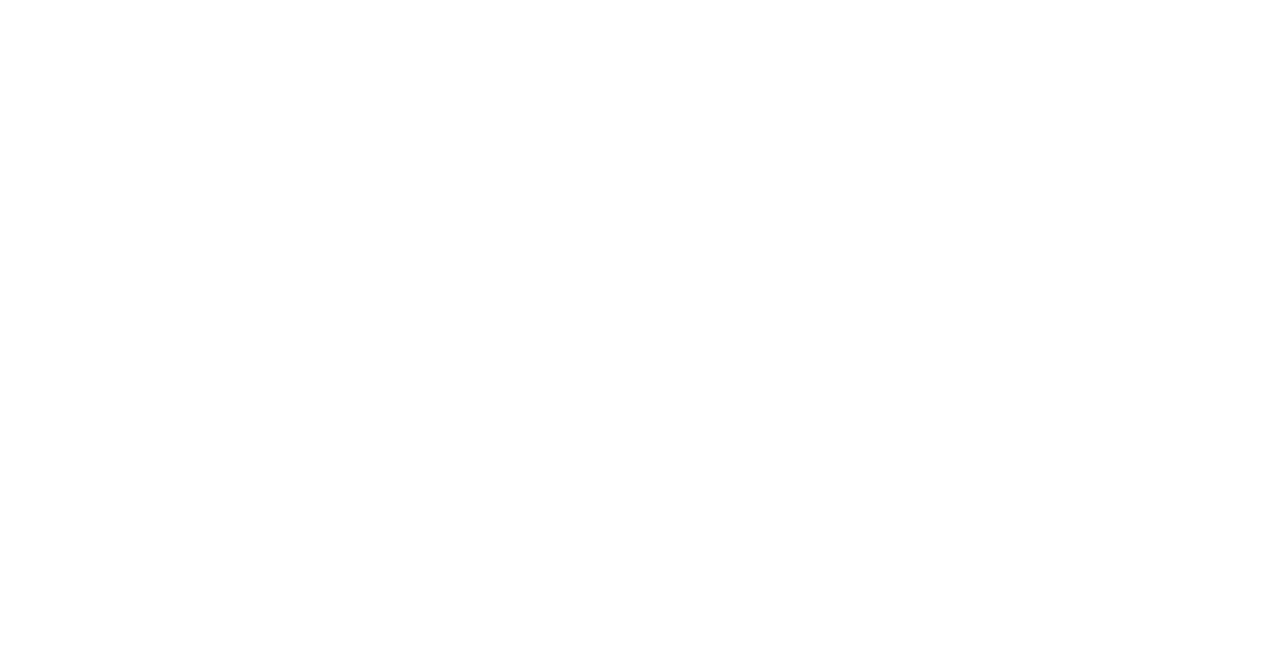
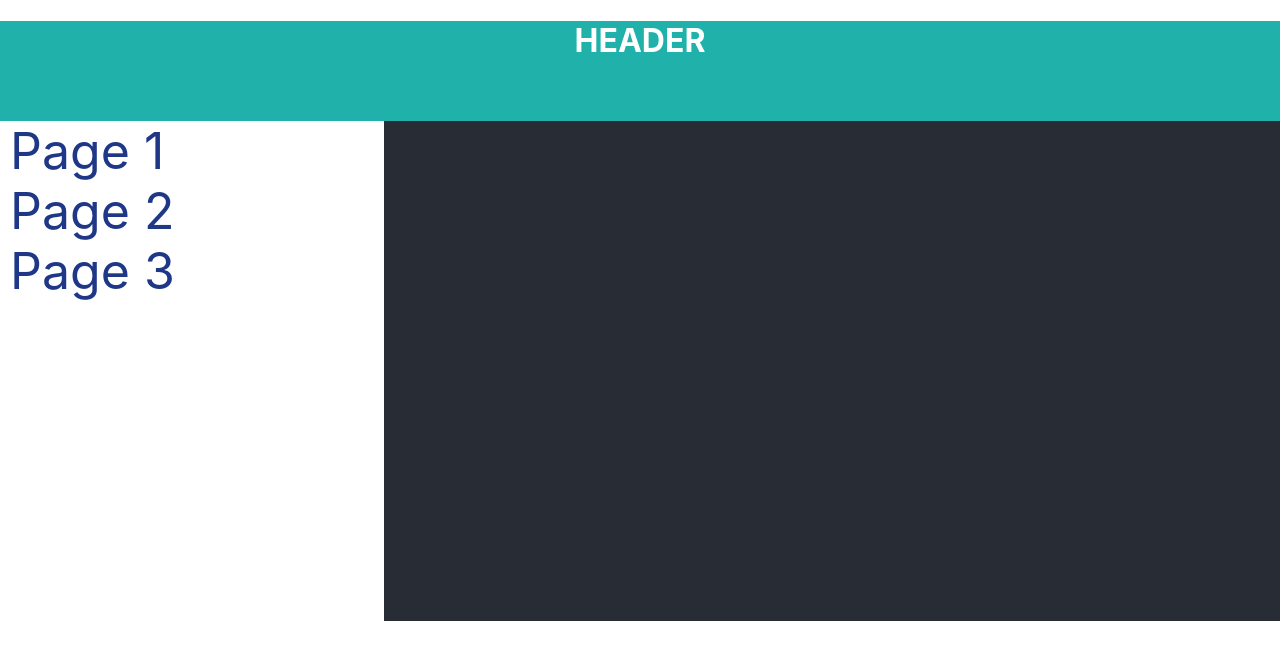
Before and after one commit to IJTINK7/additional_lessons, a React (Create React App) app: page / in a window 1280 px wide. Shown: the top 660 px of the page. Built offline with nearby package versions, Linux system fonts and the light colour scheme.

Commit message:
Using "Outlet" component instead of "Routes" component

```diff
--- a/src/App.tsx
+++ b/src/App.tsx
@@ -1,17 +1,30 @@
-import React, {useState} from 'react';
+import React from 'react';
 import './App.css';
-import {Site} from "./components/Site";
-import {Outlet, Routes} from "react-router-dom";
-
+import {NavLink, Outlet} from "react-router-dom";
+import styles from "./components/Site.module.css";
+import {s} from "./components/pages/_styles";
 
 function App() {
     return (
         <div>
-            <Outlet/>
-            {/*<Site/>*/}
+            <div>
+                <div className={styles.header}><h1>HEADER</h1></div>
+                <div className={styles.body}>
+                    <div className={styles.nav}>
+                        <s.NavWrapper><NavLink className={({isActive}) => isActive ? styles.active : styles.navLink}
+                                               to={"/page/0"}>Page 1</NavLink></s.NavWrapper>
+                        <s.NavWrapper><NavLink className={({isActive}) => isActive ? styles.active : styles.navLink}
+                                               to={"/page/1"}>Page 2</NavLink></s.NavWrapper>
+                        <s.NavWrapper><NavLink className={({isActive}) => isActive ? styles.active : styles.navLink}
+                                               to={"/page/2"}>Page 3</NavLink></s.NavWrapper>
+                    </div>
+                    <div className={styles.content}>
+                        <Outlet/>
+                    </div>
+                </div>
+            </div>
         </div>
     );
 }
 
-
 export default App;
--- a/src/index.tsx
+++ b/src/index.tsx
@@ -1,9 +1,8 @@
 import React from 'react';
 import ReactDOM from 'react-dom/client';
 import './index.css';
-import App from './App';
 import reportWebVitals from './reportWebVitals';
-import {BrowserRouter, RouterProvider} from "react-router-dom";
+import {RouterProvider} from "react-router-dom";
 import {router} from "./routes/Router";
 
 const root = ReactDOM.createRoot(
```
